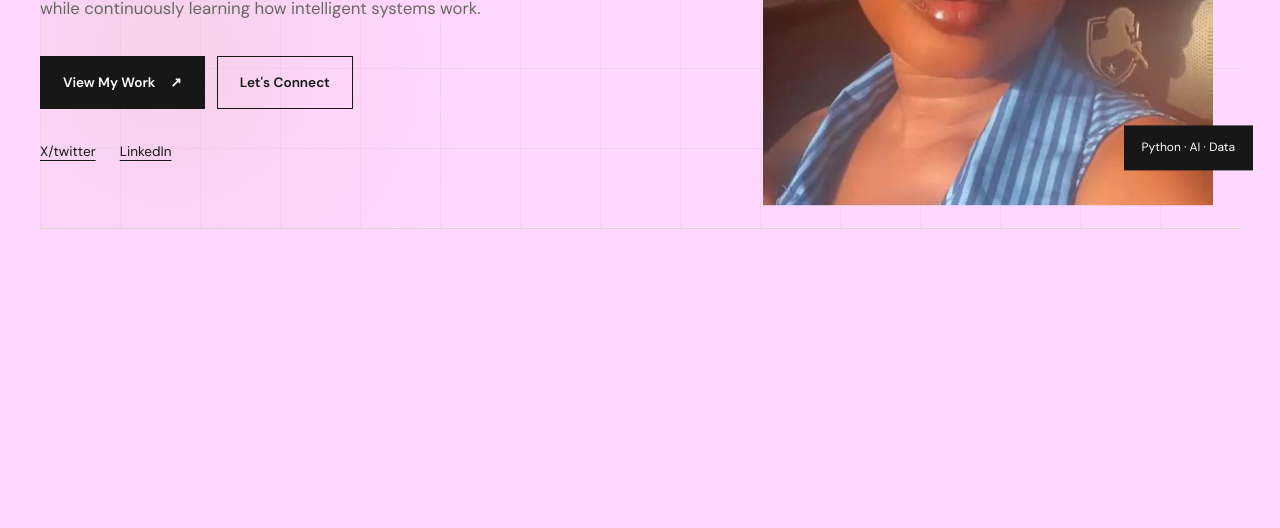
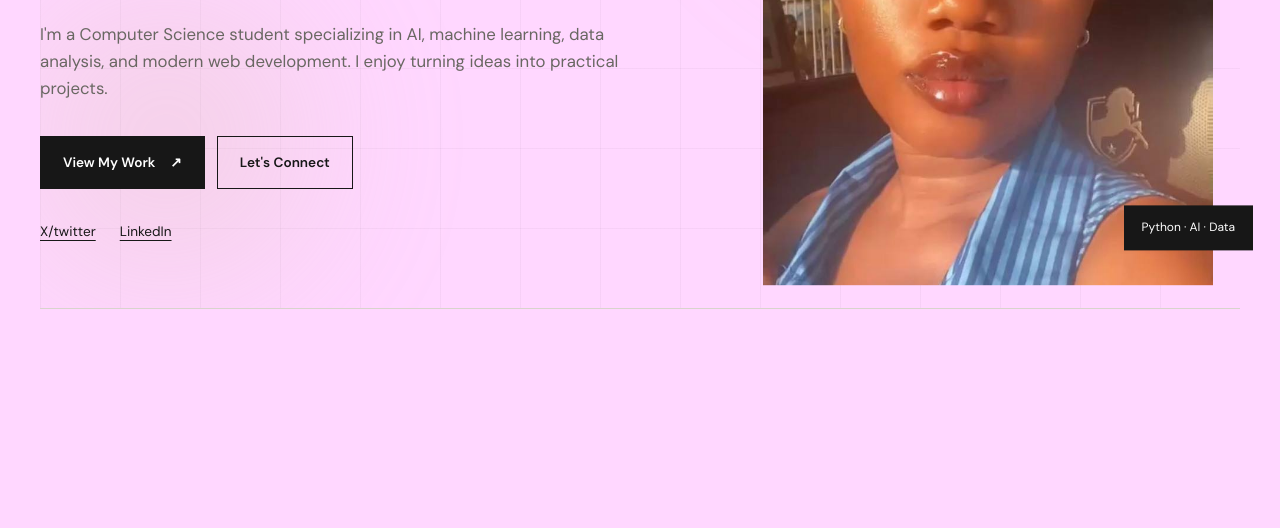
Before and after one commit to Coco20044/my-portfolio, a plain HTML site: page index.html in a window 1280 px wide. Shown: the part 572-1100 px from the top of the page. Drawn offline with nearby package versions, Linux system fonts and the light colour scheme.

Commit message:
commit cganef

```diff
--- a/index.html
+++ b/index.html
@@ -67,11 +67,10 @@
                     </h2>
 
                     <p class="hero-description hero-item">
-                        I'm a Computer Science student exploring AI,
+                        I'm a Computer Science student specializing in AI,
                         machine learning, data analysis, and modern web
                         development. I enjoy turning ideas into practical
-                        projects while continuously learning how intelligent
-                        systems work.
+                        projects.
                     </p>
 
                     <div class="hero-buttons hero-item">
--- a/style.css
+++ b/style.css
@@ -10,7 +10,7 @@ html {
 
 body {
     font-family: "DM Sans", sans-serif;
-
+    padding-top: 80px;
     color: #171717;
     overflow-x: hidden;
    background-image: url(images/397935317068306333.jfif);
```
